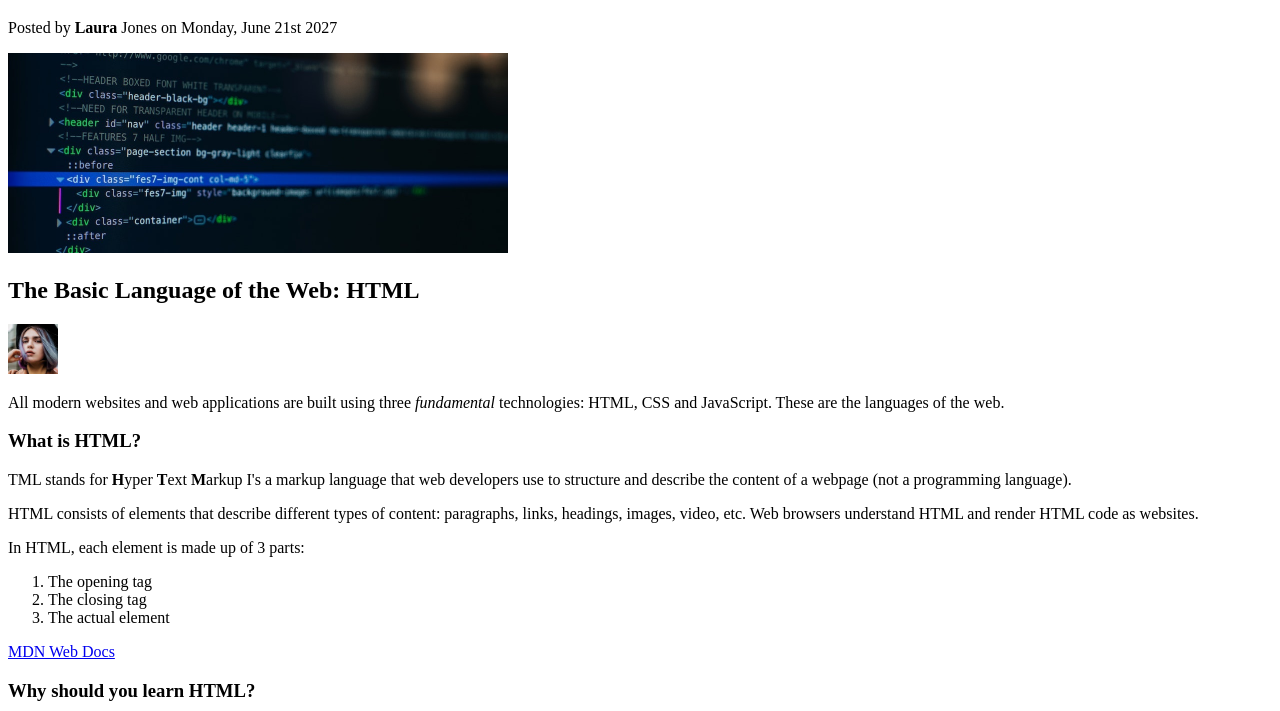
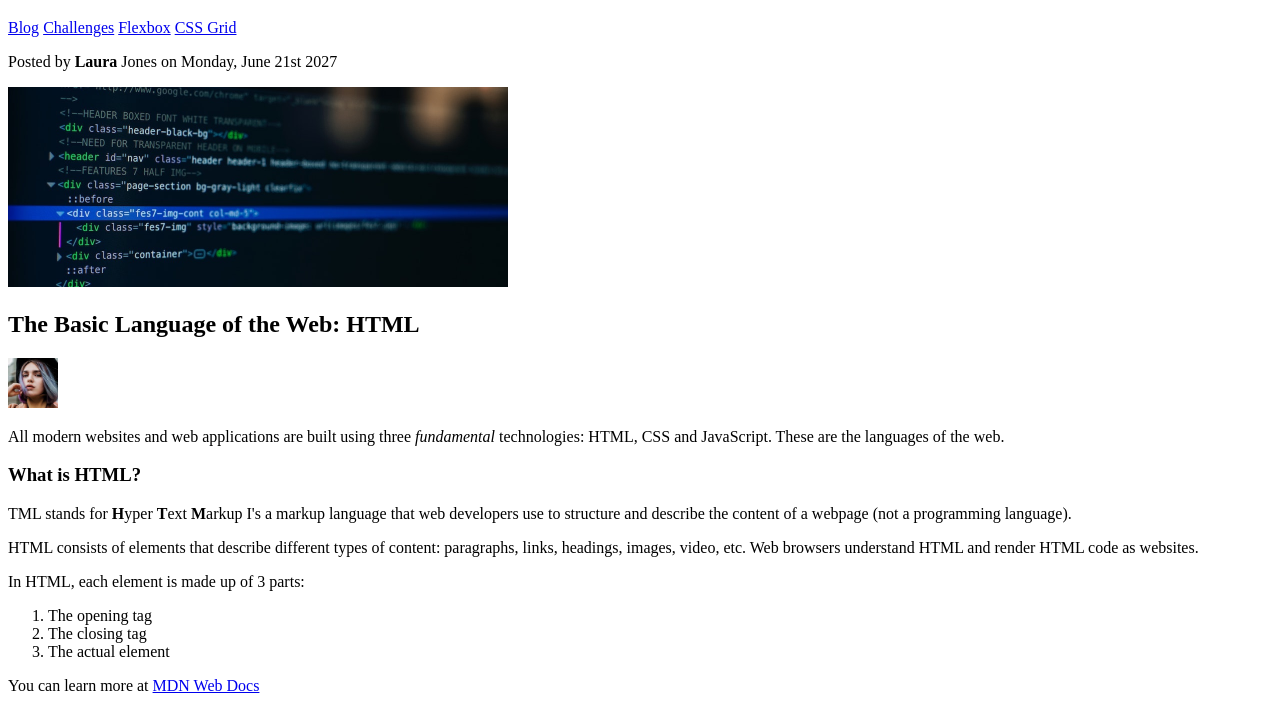
Before and after one commit to erikholm97/ResponsiveWebsite, a plain HTML site: page 02-HTML-Fundamentals/index.html in a window 1280 px wide. Shown: the part 62-773 px from the top of the page. Drawn offline with Linux system fonts and the light colour scheme.

Commit message:
Added blog.html and Link for access.

```diff
--- a/02-HTML-Fundamentals/index.html
+++ b/02-HTML-Fundamentals/index.html
@@ -14,6 +14,11 @@
     <h6>The Basic Language of the web: HTML</h6>
     -->
     <h1>📘 The Code Magazine</h1>
+
+    <a href="blog.html">Blog</a>
+    <a href="#">Challenges</a>
+    <a href="#">Flexbox</a>
+    <a href="#">CSS Grid</a>
     <p>Posted by <strong>Laura</strong> Jones on Monday, June 21st 2027</p>
 
     <img
@@ -56,9 +61,12 @@
       <li>The closing tag</li>
       <li>The actual element</li>
     </ol>
-
-    <a href="https://developer.mozilla.org/en-US/docs/Web/HTML">MDN Web Docs</a>
-
+    <p>
+      You can learn more at
+      <a href="https://developer.mozilla.org/en-US/docs/Web/HTML"
+        >MDN Web Docs</a
+      >
+    </p>
     <h3>Why should you learn HTML?</h3>
 
     <p>
```
Also changed, not shown: 02-HTML-Fundamentals/blog.html (added, +10 -0 lines).
